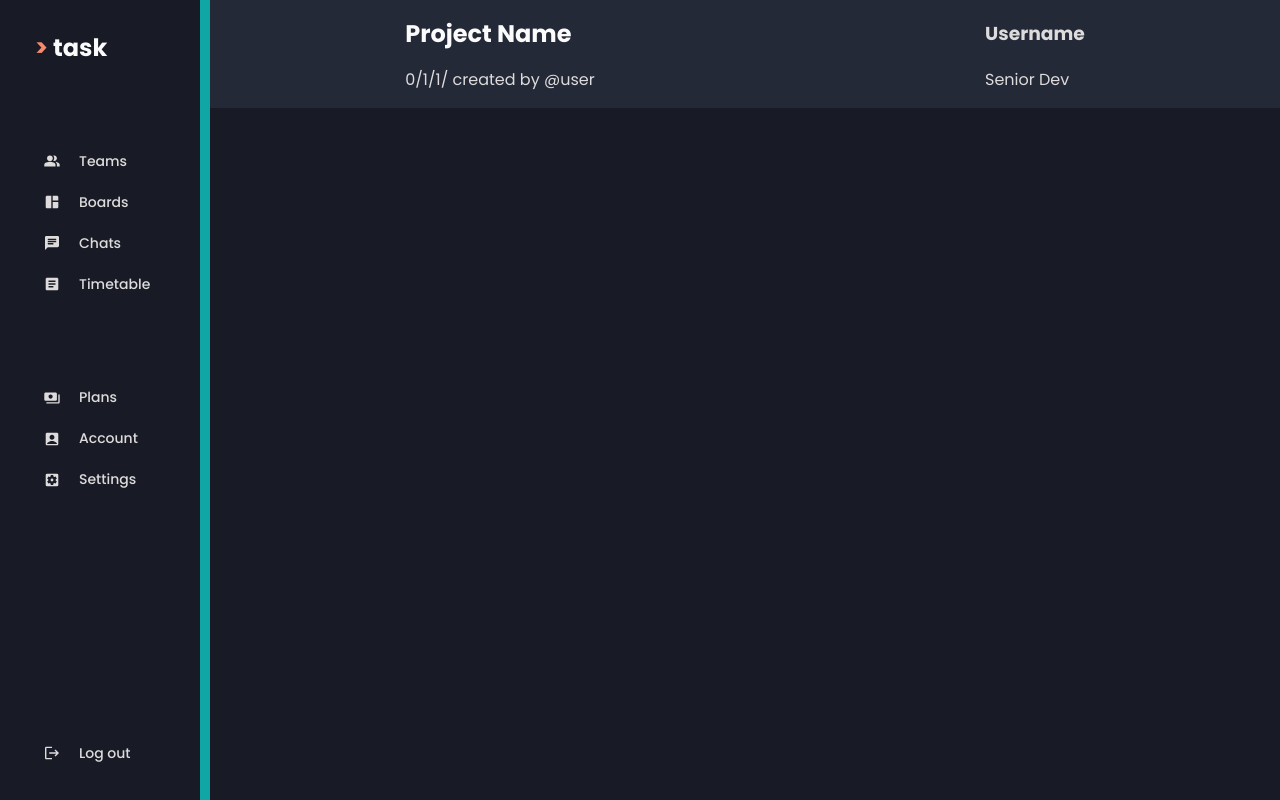
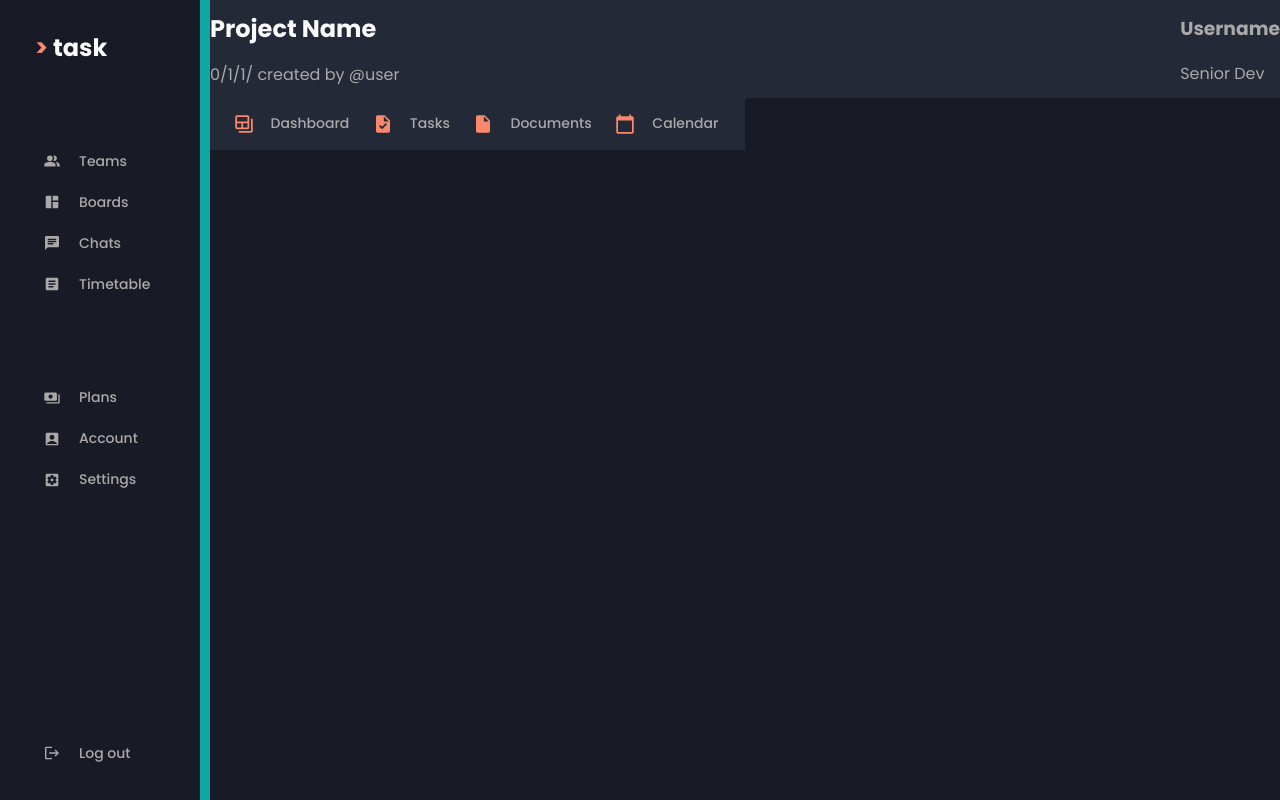
Before and after one commit to 0xOKNOTOK/task-manager, a Next.js app in the folder task/: page /test in a window 1280 px wide. Built offline with nearby package versions, Linux system fonts and the light colour scheme.

Commit message:
Styled header and split into sections with flexbox, could also be done in grid but found it quicker in flex.

```diff
--- a/task/components/ProjectHeader/ProjectHeader.module.css
+++ b/task/components/ProjectHeader/ProjectHeader.module.css
@@ -1,7 +1,45 @@
 .base {
     background-color: var(--background-blue);
     width: 100%;
+    height: 150px;
     display: flex;
+    flex-direction: column;
     justify-content: space-around;
+    align-items: flex-start;
+}
+
+.topBar {
+    display: flex;
+    width: 100%;
+    height: 65%;
+    justify-content: space-between;
     align-items: center;
 }
+
+
+.bottomBar {
+    height: 35%;
+    display: flex;
+    width: 100%;
+    color: var(--text-grey);
+}
+
+.nav {
+    width: 50%;
+    display: flex;
+    justify-content: space-evenly;
+    align-items: center;
+
+}
+
+.tab {
+    width: 50%;
+    background-color: var(--background-grey);
+    border-top-left-radius: var(--border-radius) ;
+}
+
+.icon {
+    margin-right: 20px;
+    transform: scale(1.5);
+    color: var(--element-orange);
+}
--- a/task/components/ProjectHeader/ProjectHeader.tsx
+++ b/task/components/ProjectHeader/ProjectHeader.tsx
@@ -1,6 +1,8 @@
 import React from 'react'
 import styles from './ProjectHeader.module.css'
 import { FlexWrapper } from '../FlexWrapper/FlexWrapper'
+import { AnchorLink } from '../AnchorLink/AnchorLink'
+import {MdBackupTable, MdTask, MdInsertDriveFile,  MdCalendarToday  } from 'react-icons/md'
 
 interface Props {
     title?: string,
@@ -13,6 +15,7 @@ interface Props {
 export const ProjectHeader = ({}: Props) => {
     return (
         <div className={styles.base}>
+            <div className={styles.topBar}>
                 <div>
                     <h1>Project Name</h1>
                     <div>
@@ -26,6 +29,19 @@ export const ProjectHeader = ({}: Props) => {
                         <p>Senior Dev</p>
                     </div>
                 </div>
+            </div>
+            <div className={styles.bottomBar}>
+                <div className={styles.nav}>
+                    <AnchorLink icon={<MdBackupTable className={styles.icon} />} reference='/board/1' linkLabel='Dashboard'/>
+                    <AnchorLink icon={<MdTask className={styles.icon} />} reference='/board/tasks' linkLabel='Tasks'/>
+                    <AnchorLink icon={<MdInsertDriveFile className={styles.icon}  />} reference='/board/documents' linkLabel='Documents'/>
+                    <AnchorLink icon={<MdCalendarToday  className={styles.icon}/>} reference='/board/calendar' linkLabel='Calendar'/>
+                </div>
+                <div className={styles.tab}>
+
+                </div>
+            </div>
+
         </div>
     )
 }
--- a/task/styles/globals.css
+++ b/task/styles/globals.css
@@ -7,11 +7,14 @@
   --background-blue: #242937;
   --element-orange: #F9896A;
   --text-white: #FBFBFB;
-  --text-grey: #dddbdb;
+  --text-grey: #aaa8a8;
   --element-aqua: #11A6A6;
 
   /* Animation variables */
   --transition-speed: 300ms;
+
+  /* Border variables */
+  --border-radius: 4px;
 
 
 }
```
